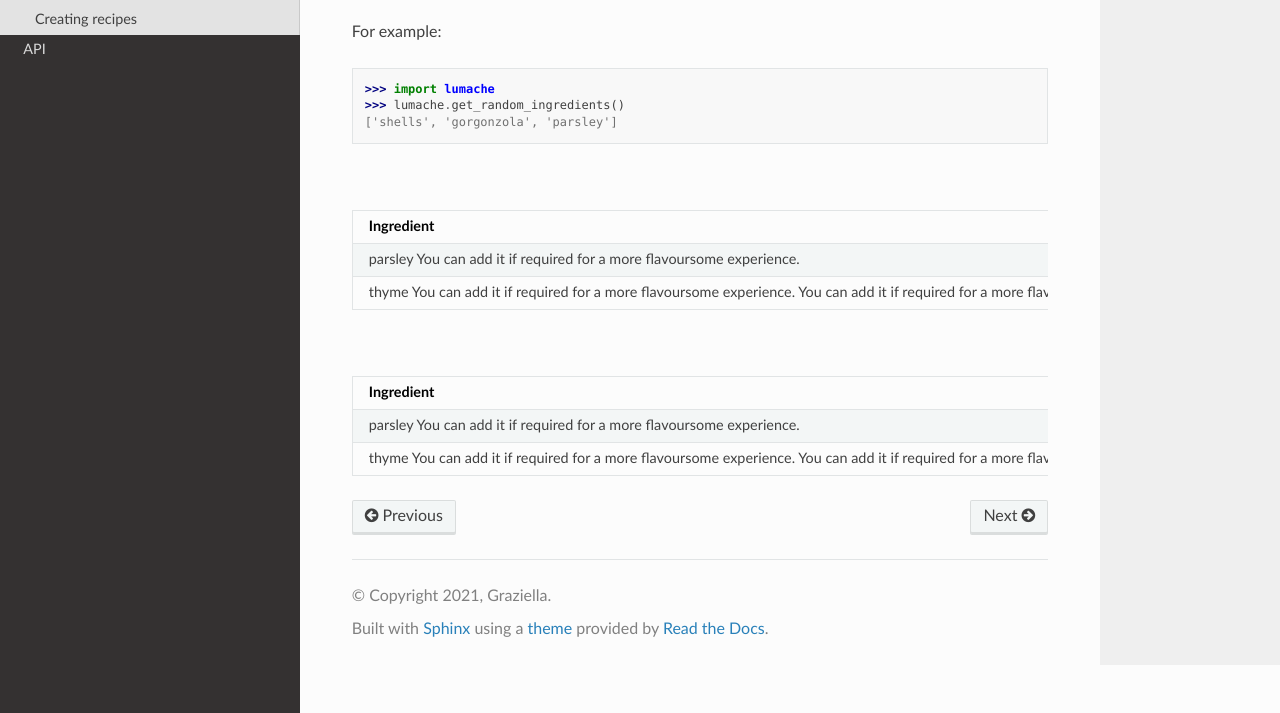
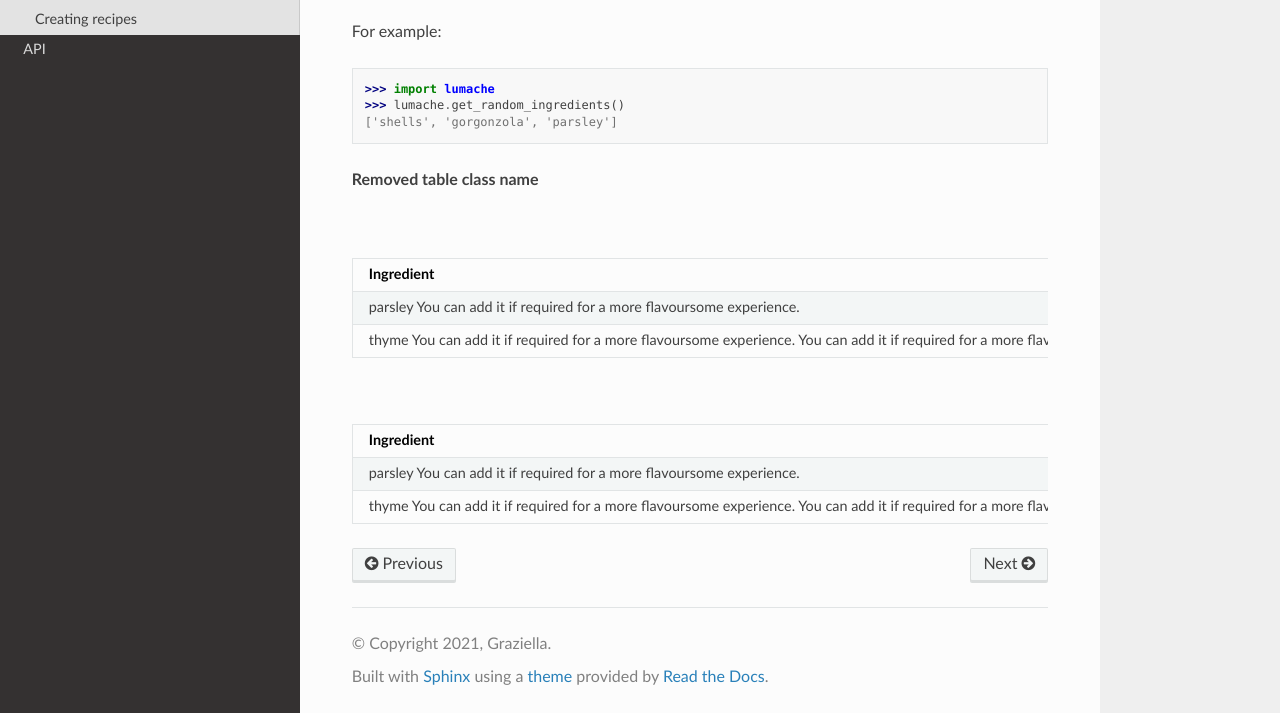
Before and after one commit to PriyankaLiz/rtd2-tutorial, a Sphinx documentation site: the page built from docs/source/usage.rst, in a window 1280 px wide and 900 px high, scrolled down 863 px, cut to the strip 187-900 px from the top of the window. Built offline with Sphinx 7.4.7 and the Read the Docs theme 2.0.0, drawn with Linux system fonts in a browser that asks for light colours.

Commit message:
Removed class table name

```diff
--- a/docs/source/usage.rst
+++ b/docs/source/usage.rst
@@ -45,9 +45,10 @@
 >>> lumache.get_random_ingredients()
 ['shells', 'gorgonzola', 'parsley']
 
+**Removed table class name**
+
 .. list-table:: Ingredients
     :header-rows: 1
-    :class: wy-table-responsive
     :align: center
 
     * - Ingredient
```
